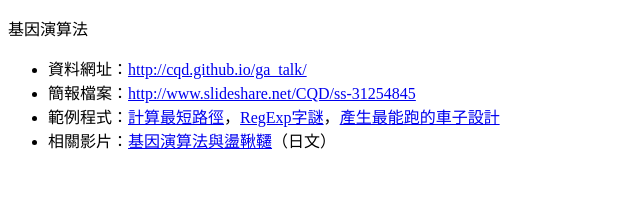
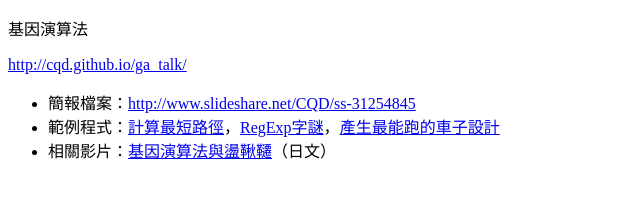
Before and after one commit to CQD/ga_talk, a plain HTML site: page index.html in a window 1280 px wide. Shown: the whole page, without its empty margins (0-640 px from the left). Drawn offline with Linux system fonts and the light colour scheme.

Commit message:
小改排版

```diff
--- a/index.html
+++ b/index.html
@@ -5,8 +5,8 @@
 </head>
 <body>
 <p>基因演算法
+<p><a href='http://cqd.github.io/ga_talk/'>http://cqd.github.io/ga_talk/</a>
 <ul>
-<li>資料網址：<a href='http://cqd.github.io/ga_talk/'>http://cqd.github.io/ga_talk/</a></li>
 <li>簡報檔案：<a href='http://www.slideshare.net/CQD/ss-31254845'>http://www.slideshare.net/CQD/ss-31254845</a></li>
 <li>範例程式：<a href='demos/shortest_path.html'>計算最短路徑</a>，<a href='demos/crossword.html'>RegExp字謎</a>，<a href="http://rednuht.org/genetic_cars_2/">產生最能跑的車子設計</a></li>
 <li>相關影片：<a href='http://www.youtube.com/watch?v=8vzTCC-jbwM'>基因演算法與盪鞦韆</a>（日文）</li>
```
